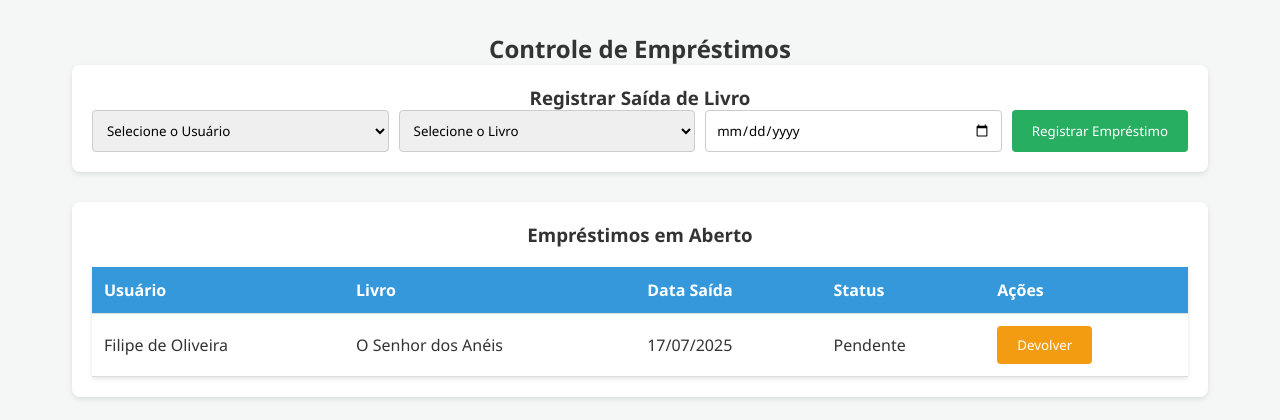
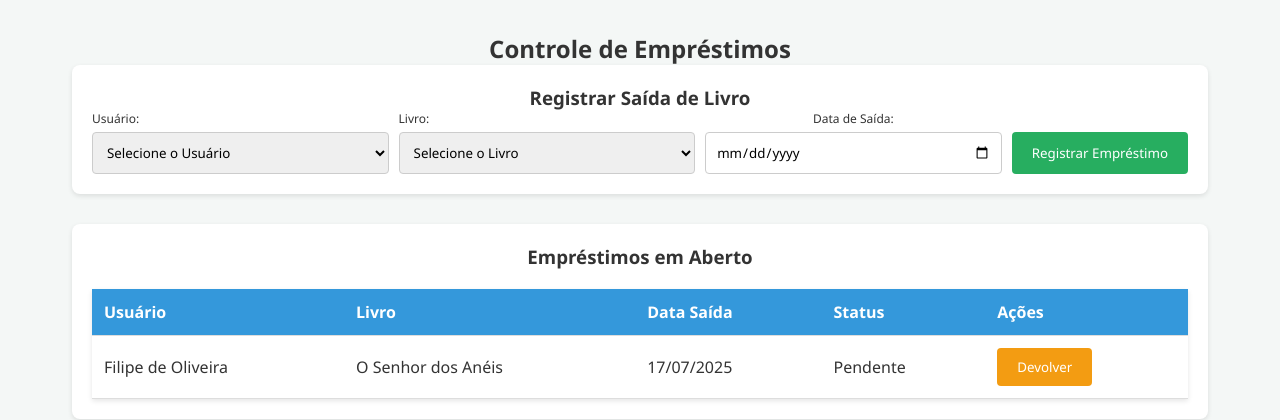
Before and after one commit to matheus1tenorio/sistema-web-biblioteca, a Flask app: template frontend/templates/emprestimos.html in a window 1280 px wide. Shown: the part 54-474 px from the top of the page. Run offline with Flask 3, Linux system fonts and the light colour scheme; the template is opened without the code that fills it, so the values that code supplies are empty.

```diff
--- a/frontend/static/css/style.css
+++ b/frontend/static/css/style.css
@@ -120,3 +120,82 @@ button.btn-delete {
 button.btn-delete:hover {
     background-color: #c0392b;
 }
+
+/* CSS INDEX.HTML */
+
+.dashboard-cards {
+    display: flex;
+    justify-content: space-around;
+    gap: 20px;
+    margin-top: 40px;
+    background: transparent; /* Remove o fundo branco da section padrão */
+    box-shadow: none;
+}
+
+.card {
+    background: white;
+    padding: 30px;
+    border-radius: 12px;
+    box-shadow: 0 4px 8px rgba(0,0,0,0.1);
+    flex: 1;
+    transition: transform 0.3s;
+}
+
+.card:hover {
+    transform: translateY(-10px);
+}
+
+.btn-link {
+    display: inline-block;
+    margin-top: 15px;
+    padding: 10px 20px;
+    background-color: #3498db;
+    color: white;
+    text-decoration: none;
+    border-radius: 5px;
+}
+
+/* Container do formulário de EMPRÉSTIMOS */
+.form-row {
+    display: flex;
+    align-items: flex-end;
+    gap: 10px;
+    flex-wrap: wrap;
+}
+
+/* Grupos de campos (Label + Input/Select) */
+.form-group {
+    flex: 1;
+    min-width: 200px;
+}
+
+.form-group-date {
+    flex: 1;
+    min-width: 150px;
+}
+
+.form-group-date label {
+    display: block;
+    font-size: 12px;
+    margin-bottom: 5px;
+    text-align: center;
+}
+
+
+.form-group label {
+    display: block;
+    font-size: 12px;
+    margin-bottom: 5px;
+    text-align: left;
+}
+
+/* Garante que inputs e selects ocupem todo o espaço do grupo */
+.form-group select,
+.form-group-date input {
+    width: 100%;
+}
+
+/* Ajuste de altura do botão para alinhar com os campos */
+.btn-submit-row {
+    height: 42px; /* Ajustado para alinhar perfeitamente com os inputs */
+}
--- a/frontend/static/js/main.js
+++ b/frontend/static/js/main.js
@@ -0,0 +1,55 @@
+// Aguarda o carregamento do DOM
+document.addEventListener('DOMContentLoaded', () => {
+    console.log("Sistema de Biblioteca: Frontend pronto.");
+
+    // 1. Lógica para Captura de Formulários (Create/Update)
+    const forms = document.querySelectorAll('form');
+
+    forms.forEach(form => {
+        form.addEventListener('submit', (e) => {
+            e.preventDefault();
+
+            const formData = new FormData(form);
+            const data = Object.fromEntries(formData.entries());
+            console.log("Processando:", data); // Mantemos no console para conferência técnica
+
+            // Identifica qual formulário está sendo enviado para mostrar a mensagem certa
+            let mensagem = "Operação realizada com sucesso!";
+
+            if (form.id === 'livro-form') mensagem = "Livro cadastrado com sucesso!";
+            if (form.id === 'usuario-form') mensagem = "Usuário cadastrado com sucesso!";
+            if (form.id === 'emprestimo-form') mensagem = "Empréstimo realizado com sucesso!";
+
+            alert(mensagem);
+            form.reset();
+        });
+    });
+
+    // 2. Lógica para Botões de Exclusão (Delete)
+    // Usamos delegação de eventos para funcionar com elementos estáticos e dinâmicos
+    document.addEventListener('click', (e) => {
+        if (e.target.classList.contains('btn-delete')) {
+            const confirmar = confirm("Tem certeza que deseja excluir este registro?");
+
+            if (confirmar) {
+                // Futuramente: chamada DELETE ao backend
+                const linha = e.target.closest('tr');
+                if (linha) {
+                    linha.remove();
+                    alert("Registro removido (simulação).");
+                }
+            }
+        }
+    });
+
+    // 3. Lógica para Devolução (Específico de Empréstimos)
+    document.addEventListener('click', (e) => {
+        if (e.target.innerText === 'Devolver') {
+            alert("Livro devolvido com sucesso!");
+            const statusCell = e.target.closest('tr').querySelector('td:nth-child(4)');
+            if (statusCell) statusCell.innerText = 'Devolvido';
+            e.target.disabled = true;
+            e.target.style.backgroundColor = '#bdc3c7';
+        }
+    });
+});
--- a/frontend/templates/emprestimos.html
+++ b/frontend/templates/emprestimos.html
@@ -24,16 +24,29 @@
 
         <section id="form-container">
             <h3>Registrar Saída de Livro</h3>
-            <form id="emprestimo-form">
-                <select id="select-usuario" required>
-                    <option value="">Selecione o Usuário</option>
-                    <!-- Opções carregadas via JS futuramente -->
-                </select>
-                <select id="select-livro" required>
-                    <option value="">Selecione o Livro</option>
-                </select>
-                <input type="date" id="data-emprestimo" required title="Data de Saída">
-                <button type="submit">Registrar Empréstimo</button>
+            <form id="emprestimo-form" class="form-row">
+                <div class="form-group">
+                    <label for="select-usuario">Usuário:</label>
+                    <select name="usuario_id" id="select-usuario" required>
+                        <option value="">Selecione o Usuário</option>
+                        <option value="1">Filipe de Oliveira (2025001)</option>
+                    </select>
+                 </div>
+
+                <div class="form-group">
+                    <label for="select-livro">Livro:</label>
+                    <select name="livro_id" id="select-livro" required>
+                        <option value="">Selecione o Livro</option>
+                        <option value="101">O Senhor dos Anéis</option>
+                    </select>
+                </div>
+
+                <div class="form-group-date">
+                    <label for="data-emprestimo">Data de Saída:</label>
+                    <input type="date" name="data_emprestimo" id="data-emprestimo" required>
+                </div>
+
+                <button type="submit" class="btn-submit-row">Registrar Empréstimo</button>
             </form>
         </section>
 
--- a/frontend/templates/livros.html
+++ b/frontend/templates/livros.html
@@ -25,9 +25,9 @@
         <section id="form-container">
             <h3>Cadastrar Novo Livro</h3>
             <form id="livro-form">
-                <input type="text" id="titulo" placeholder="Título do Livro" required>
-                <input type="text" id="autor" placeholder="Autor" required>
-                <input type="number" id="ano" placeholder="Ano de Publicação" required>
+                <input type="text" name="titulo" id="titulo" placeholder="Título do Livro" required>
+                <input type="text" name="autor" id="autor" placeholder="Autor" required>
+                <input type="number" name="ano" id="ano" placeholder="Ano de Publicação" required>
                 <button type="submit">Salvar Livro</button>
             </form>
         </section>
```
Also changed, not shown: frontend/templates/index.html (+54 -0 lines), frontend/templates/usuarios.html (+4 -4 lines).
